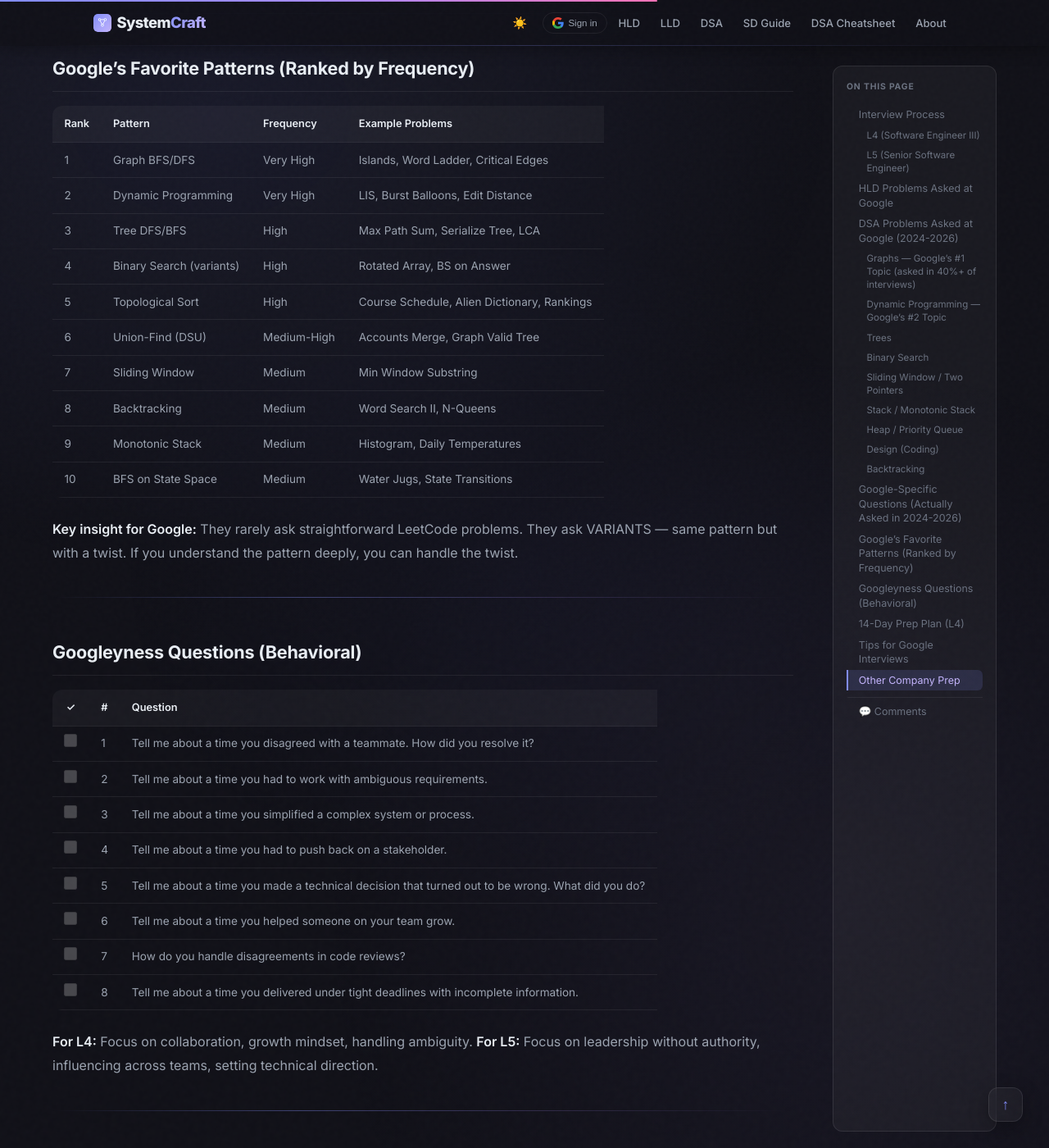
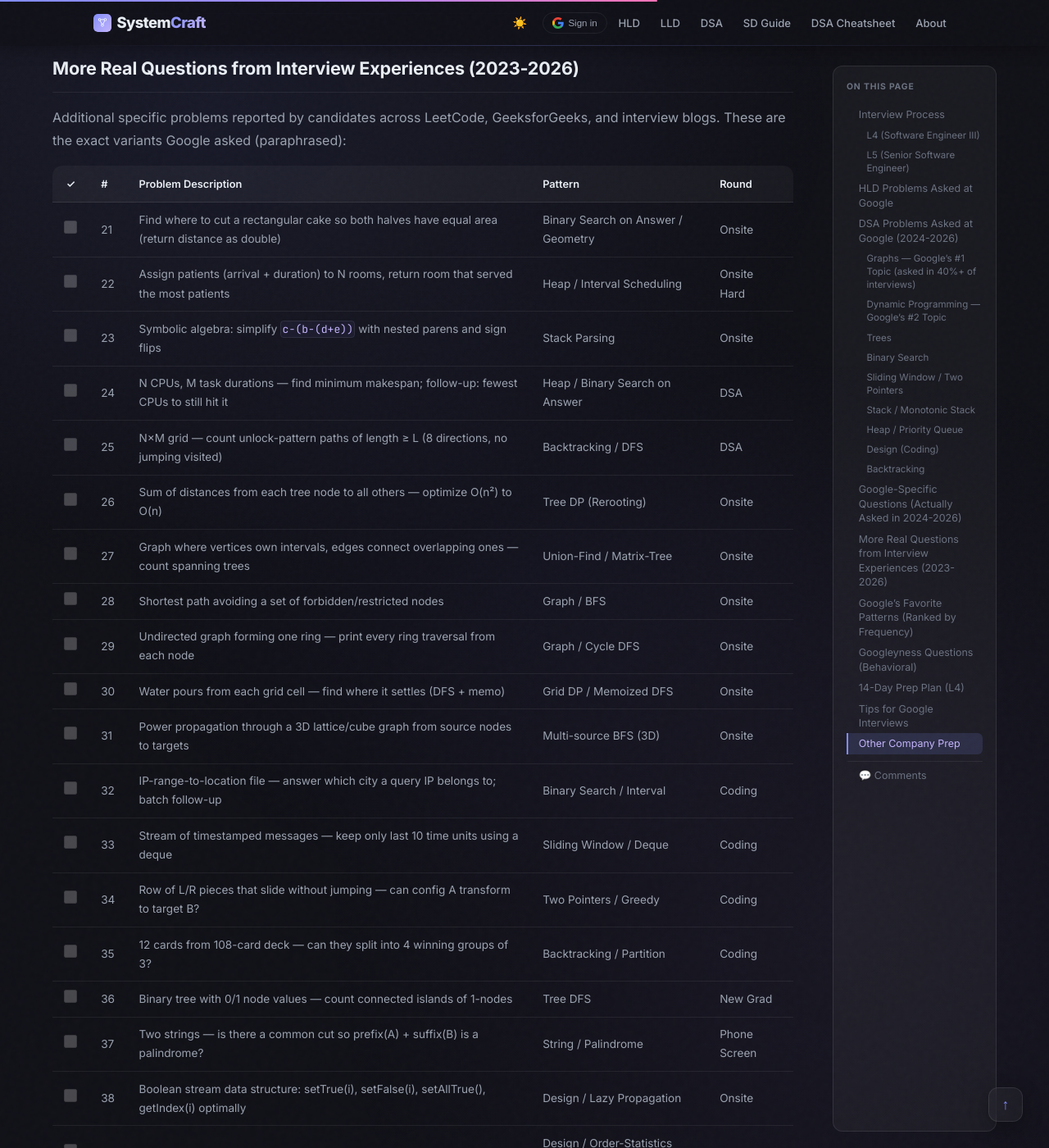
Before and after one commit to iluzn/HLD-Designs, a Jekyll site: the page built from pages/companies/google.md, in a window 1280 px wide and 1400 px high, scrolled down 7090 px. Shown: the whole window at 82% size. Built offline with Jekyll 4.4.1, drawn with Linux system fonts in a browser that asks for light colours; nearby versions of some CDN libraries; comment, search, counter and statistics services are not loaded; some of the changed text lies outside the part shown.

Commit message:
feat: add 35 more real Google interview questions from candidate experiences (2023-2026)

```diff
--- a/pages/companies/google.md
+++ b/pages/companies/google.md
@@ -216,6 +216,50 @@
 
 ---
 
+## More Real Questions from Interview Experiences (2023-2026)
+
+Additional specific problems reported by candidates across LeetCode, GeeksforGeeks, and interview blogs. These are the exact variants Google asked (paraphrased):
+
+| # | Problem Description | Pattern | Round |
+|---|---|---|---|
+| 21 | Find where to cut a rectangular cake so both halves have equal area (return distance as double) | Binary Search on Answer / Geometry | Onsite |
+| 22 | Assign patients (arrival + duration) to N rooms, return room that served the most patients | Heap / Interval Scheduling | Onsite Hard |
+| 23 | Symbolic algebra: simplify `c-(b-(d+e))` with nested parens and sign flips | Stack Parsing | Onsite |
+| 24 | N CPUs, M task durations — find minimum makespan; follow-up: fewest CPUs to still hit it | Heap / Binary Search on Answer | DSA |
+| 25 | N×M grid — count unlock-pattern paths of length ≥ L (8 directions, no jumping visited) | Backtracking / DFS | DSA |
+| 26 | Sum of distances from each tree node to all others — optimize O(n²) to O(n) | Tree DP (Rerooting) | Onsite |
+| 27 | Graph where vertices own intervals, edges connect overlapping ones — count spanning trees | Union-Find / Matrix-Tree | Onsite |
+| 28 | Shortest path avoiding a set of forbidden/restricted nodes | Graph / BFS | Onsite |
+| 29 | Undirected graph forming one ring — print every ring traversal from each node | Graph / Cycle DFS | Onsite |
+| 30 | Water pours from each grid cell — find where it settles (DFS + memo) | Grid DP / Memoized DFS | Onsite |
+| 31 | Power propagation through a 3D lattice/cube graph from source nodes to targets | Multi-source BFS (3D) | Onsite |
+| 32 | IP-range-to-location file — answer which city a query IP belongs to; batch follow-up | Binary Search / Interval | Coding |
+| 33 | Stream of timestamped messages — keep only last 10 time units using a deque | Sliding Window / Deque | Coding |
+| 34 | Row of L/R pieces that slide without jumping — can config A transform to target B? | Two Pointers / Greedy | Coding |
+| 35 | 12 cards from 108-card deck — can they split into 4 winning groups of 3? | Backtracking / Partition | Coding |
+| 36 | Binary tree with 0/1 node values — count connected islands of 1-nodes | Tree DFS | New Grad |
+| 37 | Two strings — is there a common cut so prefix(A) + suffix(B) is a palindrome? | String / Palindrome | Phone Screen |
+| 38 | Boolean stream data structure: setTrue(i), setFalse(i), setAllTrue(), getIndex(i) optimally | Design / Lazy Propagation | Onsite |
+| 39 | Leaderboard: updateEntry(name), getEntryFromRank(rank) efficiently | Design / Order-Statistics Tree | Onsite |
+| 40 | Lexicographically smallest subsequence of length exactly k | Greedy / Monotonic Stack | Onsite |
+| 41 | Grid of people + bikes — find nearest bike for each person, handle ties | BFS / Grid / Matching | Onsite |
+| 42 | Infinite chessboard — min knight moves to (x,y); follow-up adds forbidden cells | Bidirectional BFS | Onsite |
+| 43 | Invertible mapping F(x,y)=z and inverse F(z)=(x,y) | Math / Cantor Pairing | Onsite |
+| 44 | 1M numbers, many (left,right) queries — max within each range | Sparse Table / Segment Tree | Onsite |
+| 45 | Thief crosses room avoiding circular sensors — is a clear path possible? | Union-Find / Geometry | Onsite |
+| 46 | Bench of n seats — each arrival picks seat maximizing distance to nearest occupant | Heap / Greedy | Onsite |
+| 47 | 0/1 string — min splits so each part is binary of a power of 5 (no leading zeros) | DP (String Partition) | Onsite |
+| 48 | I/D pattern — smallest number with non-repeating digits 1-9 following it | Greedy / Stack | Phone Screen |
+| 49 | Tree with edge weights, k leaves — min-weight edge deletion so no two leaves connected | Tree DP / Min-Cut | DSA |
+| 50 | Flights (src, dst, arrival, departure) — shortest route arriving before deadline | Graph / Dijkstra (time-constrained) | DSA |
+| 51 | Ship with fuel K — travel (K-1) or rest (K+1), H mandatory holidays, maximize distance | DP (3D State) | DSA |
+| 52 | Read strings from n files — max count of elements shared by at least two files | Hashing / Counting | Coding |
+| 53 | Longest substring that appears more than once (longest repeated substring) | Suffix Array / Rolling Hash | Coding |
+| 54 | Decode nested encoded string like `3[a2[c]]` into expanded form | Stack / Recursion | Coding |
+| 55 | Tree stored as array + indices to erase — remove nodes + descendants in-place | Array / Tree Compaction | Coding |
+
+---
+
 ## Google's Favorite Patterns (Ranked by Frequency)
 
 | Rank | Pattern | Frequency | Example Problems |
```
